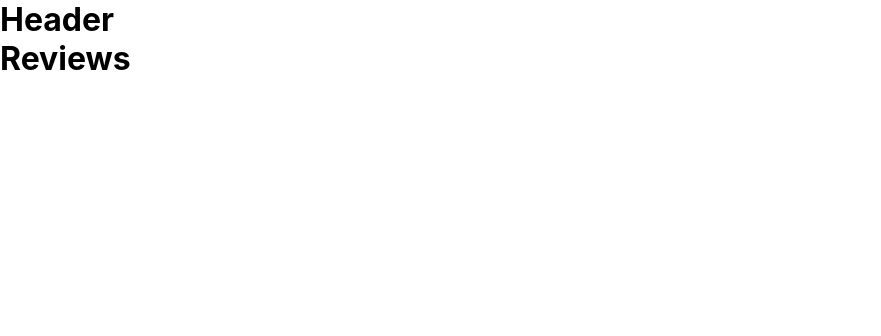
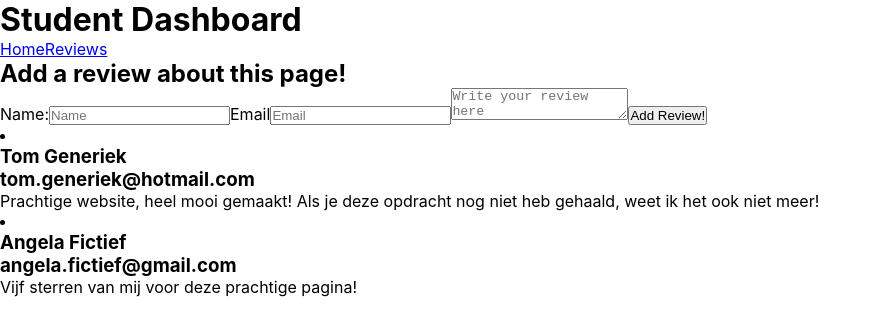
Before and after one commit to Bierloga/Lucas_Derksen-Student_Dashboard, a React (Create React App) app: page /reviews in a window 1280 px wide. Shown: the top 336 px of the page, without its empty margins (0-881 px from the left). Built offline with nearby package versions, Linux system fonts and the light colour scheme.

Commit message:
review functionality working

```diff
--- a/src/components/Header.js
+++ b/src/components/Header.js
@@ -1,8 +1,13 @@
 import React from "react";
+import { NavLink } from "react-router-dom";
 
 const Header = () => {
     return (
-        <div><h1>Header</h1></div>
+        <div>
+            <h1>Student Dashboard</h1>
+            <NavLink to="/">Home</NavLink>
+            <NavLink to="/reviews">Reviews</NavLink>
+        </div>
      );
 }
 
--- a/src/components/MainChart.js
+++ b/src/components/MainChart.js
@@ -40,7 +40,8 @@ const MainChart = (props) => {
                             tickLabels: { fontSize: 8 },
                             grid: { stroke: "#818e99", strokeWidth: 0.5 }
                         }}
-                        domain={[0, 5]}
+                        domain={[0, 6]}
+                        tickValues={[0,1,2,3,4,5]}
                     />
                     <VictoryLegend
                         centerTitle
@@ -98,7 +99,8 @@ const MainChart = (props) => {
                             tickLabels: { fontSize: 8 },
                             grid: { stroke: "#818e99", strokeWidth: 0.5 }
                         }}
-                        domain={[0, 5]}
+                        domain={[0, 6]}
+                        tickValues={[0,1,2,3,4,5]}
                     />
                     <VictoryLegend
                         centerTitle
@@ -122,7 +124,7 @@ const MainChart = (props) => {
                             barWidth={8}
                             cornerRadius={4}
                         />}
-                        { showDif && <VictoryBar
+                        {showDif && <VictoryBar
                             data={props.secondHalf}
                             x="assignment"
                             y="difficulty"
--- a/src/components/Reducer.js
+++ /dev/null
@@ -1,7 +0,0 @@
-import data from '../assets/data.json'
-
-const Reducer = (state = data, action) => {
-    return state
-}
-
-export default Reducer
--- /dev/null
+++ b/src/components/ReviewForm.js
@@ -0,0 +1,56 @@
+import React, { useState } from "react";
+import { useDispatch } from "react-redux";
+
+const ReviewForm = () => {
+    const [name, setName] = useState('')
+    const [email, setEmail] = useState('')
+    const [body, setBody] = useState('')
+    const dispatch = useDispatch()
+    return (
+        <div>
+            <h2>Add a review about this page!</h2>
+            <div>
+                <form
+                    onSubmit={(e) => {
+                        e.preventDefault()
+                        dispatch({ type: 'ADD_REVIEW', payload: { name: name, email: email, body: body } })
+                        setName("")
+                        setEmail("")
+                        setBody("")
+                        }
+                    }>
+                    <label>Name:</label>
+                    <input
+                        type="text"
+                        id="name-input"
+                        required
+                        value={name}
+                        placeholder="Name"
+                        onChange={(e) => setName(e.target.value)}
+                    />
+                    <label>Email</label>
+                    <input
+                        type="email"
+                        id="email-input"
+                        required
+                        value={email}
+                        placeholder="Email"
+                        onChange={(e) => setEmail(e.target.value)}
+                    />
+                    <textarea
+                        placeholder="Write your review here"
+                        id="review-input"
+                        required
+                        value={body}
+                        onChange={(e) => setBody(e.target.value)}></textarea>
+                    <button
+                        type="submit"
+                        >Add Review!
+                    </button>
+                </form>
+            </div>
+        </div>
+    );
+}
+
+export default ReviewForm;
--- /dev/null
+++ b/src/components/ReviewList.js
@@ -0,0 +1,30 @@
+import React from "react";
+import { useSelector, useDispatch } from "react-redux";
+
+
+const ReviewList = () => {
+    const reviewData = useSelector(state => state.reviews)
+    const dispatch = useDispatch()
+    const handleDelete = (e, id) => {
+        e.preventDefault()
+        dispatch({ type: "DELETE_REVIEW", payload: id })
+    }
+    const listReviews = reviewData.map(item => {
+        return (
+            <li key={item.id}>
+                <h3>{item.name}</h3>
+                <h3>{item.email}</h3>
+                <p>{item.body}</p>
+                {item.canEdit && <button onClick={(e)=> handleDelete(e, item.id)}>Delete</button>}
+            </li>
+        )
+    })
+
+    return (
+        <div>
+            {listReviews}
+        </div>
+    );
+}
+
+export default ReviewList;
--- a/src/components/Reviews.js
+++ b/src/components/Reviews.js
@@ -1,7 +1,12 @@
+import React from "react";
+import ReviewForm from "./ReviewForm";
+import ReviewList from "./ReviewList";
+
 const Reviews = () => {
     return (
         <div>
-            <h1>Reviews</h1>
+            <ReviewForm />
+            <ReviewList />
         </div>
      );
 }
--- a/src/components/StudentOverview.js
+++ b/src/components/StudentOverview.js
@@ -1,14 +1,19 @@
 import React from "react";
 import { useSelector } from "react-redux";
+import { Link } from "react-router-dom";
 
 const StudentOverview = () => {
     const data = useSelector(state => state.students)
     const StudentList = data.map((person) => {
         return (
-                <div key={person.studentID} className="student-overview-item">
+            <div
+                key={person.studentID}
+                className="student-overview-item">
+                <Link to={`/student/${person.studentID}`}>
                     <h2>{person.firstName} {person.lastName}</h2>
                     <p>Leeftijd: {person.age}</p>
                     <p>Email: {person.email}</p>
+                </Link>
             </div>
         )
     })
--- a/src/index.js
+++ b/src/index.js
@@ -4,7 +4,7 @@ import './index.css';
 import App from './App';
 import { createStore } from 'redux';
 import { Provider } from 'react-redux'
-import Reducer from './components/Reducer'
+import Reducer from './reducer/Reducer'
 
 
 const store = createStore(Reducer)
--- /dev/null
+++ b/src/reducer/Reducer.js
@@ -0,0 +1,47 @@
+import data from '../assets/data.json'
+
+// Here I add some fake reviews to my data, so that I can interact with them when they become part of state.
+data.reviews = [
+    {
+        name: "Tom Generiek",
+        id: 1,
+        email: "tom.generiek@hotmail.com",
+        body: "Prachtige website, heel mooi gemaakt! Als je deze opdracht nog niet heb gehaald, weet ik het ook niet meer!",
+        timeStamp: new Date(2022, 0, 18, 21, 11),
+        canEdit: false
+    },
+    {
+        name: "Angela Fictief",
+        id: 2,
+        email: "angela.fictief@gmail.com",
+        body: "Vijf sterren van mij voor deze prachtige pagina!",
+        timeStamp: new Date(2023, 0, 19, 9, 31),
+        canEdit: false
+    }
+]
+
+const Reducer = (state = data, action) => {
+    switch (action.type) {
+        case "ADD_REVIEW":
+            const createID = () => {
+                const idArray = state.reviews.map((item) => { return item.id })
+                const newArray = idArray.sort(function (a, b) {
+                    return a - b
+                })
+                const highNumber = newArray.splice(-1)
+                return parseInt(highNumber) + 1
+            }
+            action.payload.id = createID()
+            action.payload.canEdit = true
+            const newState = { ...state, reviews: [...state.reviews, action.payload] }
+            return newState
+        case "DELETE_REVIEW":
+            const copiedArray = state.reviews.filter(item => action.payload !== item.id)
+            const updatedState = {...state, reviews: copiedArray}
+            return updatedState
+        default:
+            return state;
+    }
+}
+
+export default Reducer
```
Lines whose indentation alone changed are shown as unchanged.
